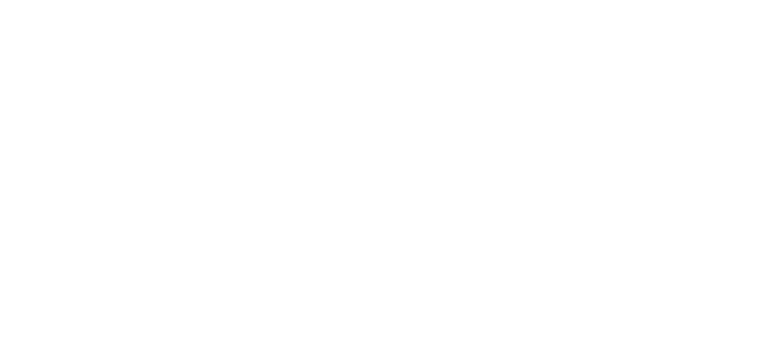
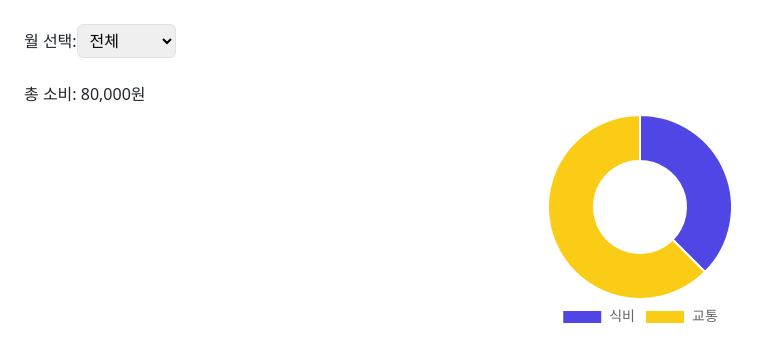
Before and after one commit to soo5o/kb_budgy, a Vue app: page /chart/1 in a window 1280 px wide. Before the commit this address had no page. Shown: the top 362 px of the page, without its empty margins (0-770 px from the left). Built offline with nearby package versions, Linux system fonts and the light colour scheme; data requests are answered from the project's data file.

Commit message:
feat: 차트 화면 추가

```diff
--- /dev/null
+++ b/src/pages/ChartPage.vue
@@ -0,0 +1,145 @@
+<template>
+  <div class="p-4">
+    <div class="flex items-center mb-4">
+      <label class="mr-2 font-medium">월 선택:</label>
+      <select v-model="selectedMonth" class="border rounded px-2 py-1 text-sm">
+        <option v-for="month in months" :key="month" :value="month">{{ month }}</option>
+      </select>
+    </div>
+
+    <div class="mb-2 font-medium text-right">
+      총 소비: <span class="text-indigo-600">{{ totalAmount.toLocaleString() }}원</span>
+    </div>
+
+    <div class="relative w-full" style="height: 220px">
+      <canvas ref="chartCanvas" class="absolute top-0 left-0 w-full h-full"></canvas>
+    </div>
+  </div>
+</template>
+
+<script setup>
+import { ref, onMounted, watch } from 'vue';
+import { Chart, registerables } from 'chart.js';
+import { useRoute } from 'vue-router';
+import axios from 'axios';
+
+Chart.register(...registerables);
+
+const route = useRoute();
+const chartCanvas = ref(null);
+let chartInstance = null;
+
+const selectedMonth = ref('전체');
+const totalAmount = ref(0);
+
+const months = ref([
+  '전체',
+  '2025-01',
+  '2025-02',
+  '2025-03',
+  '2025-04',
+  '2025-05',
+  '2025-06',
+  '2025-07',
+  '2025-08',
+  '2025-09',
+  '2025-10',
+  '2025-11',
+  '2025-12',
+]);
+
+const categories = [
+  '식비',
+  '주거/통신',
+  '교통',
+  '여가/취미',
+  '쇼핑/패션',
+  '건강/의료',
+  '가족/인간관계',
+  '교육/자기계발',
+  '금융/저축',
+  '기타',
+];
+
+const backgroundColorMap = {
+  식비: '#4f46e5',
+  '주거/통신': '#06b6d4',
+  교통: '#facc15',
+  '여가/취미': '#f472b6',
+  '쇼핑/패션': '#a78bfa',
+  '건강/의료': '#34d399',
+  '가족/인간관계': '#fb923c',
+  '교육/자기계발': '#f43f5e',
+  '금융/저축': '#22c55e',
+  기타: '#0ea5e9',
+};
+
+const renderChart = async () => {
+  const userId = route.params.userId;
+
+  const res = await axios.get(`http://localhost:3000/money?userId=${userId}`);
+  const allData = res.data;
+
+  const filteredData =
+    selectedMonth.value === '전체'
+      ? allData
+      : allData.filter((item) => item.consumptionDate.startsWith(selectedMonth.value));
+
+  const categoryMap = {};
+  categories.forEach((category) => {
+    categoryMap[category] = 0;
+  });
+
+  filteredData.forEach((item) => {
+    const amount = parseInt(item.amount);
+    const category = categoryMap.hasOwnProperty(item.category) ? item.category : '기타';
+    categoryMap[category] += amount;
+  });
+
+  totalAmount.value = filteredData.reduce((sum, item) => sum + parseInt(item.amount), 0);
+
+  const filteredCategories = categories.filter((category) => categoryMap[category] > 0);
+  const labels = filteredCategories;
+  const values = filteredCategories.map((category) => categoryMap[category]);
+  const backgroundColors = filteredCategories.map((c) => backgroundColorMap[c]);
+
+  if (chartInstance) {
+    chartInstance.destroy();
+  }
+  chartInstance = new Chart(chartCanvas.value, {
+    type: 'doughnut',
+    data: {
+      labels,
+      datasets: [
+        {
+          data: values,
+          backgroundColor: backgroundColors,
+        },
+      ],
+    },
+    options: {
+      responsive: true,
+      maintainAspectRatio: false,
+      plugins: {
+        legend: {
+          position: 'bottom',
+          labels: {
+            font: { size: 14 },
+          },
+        },
+      },
+    },
+  });
+};
+
+onMounted(renderChart);
+watch(selectedMonth, renderChart);
+</script>
+
+<style scoped>
+canvas {
+  display: block;
+  width: 100% !important;
+  height: 100% !important;
+}
+</style>
--- a/src/router/index.js
+++ b/src/router/index.js
@@ -3,6 +3,7 @@
 import LoginPage from '@/pages/LoginPage.vue';
 import SignUpPage from '@/pages/SignUpPage.vue';
 import HomePage from '@/pages/HomePage.vue';
+import ChartPage from '@/pages/ChartPage.vue';
 
 const router = createRouter({
   history: createWebHistory(import.meta.env.BASE_URL),
@@ -26,6 +27,11 @@
       name: 'home',
       component: HomePage,
     },
+    {
+      path: '/chart/:userId',
+      name: 'chart',
+      component: ChartPage,
+    },
   ],
 });
 
```
Also changed, not shown: src/pages/SplashPage.vue (+1 -7 lines).
